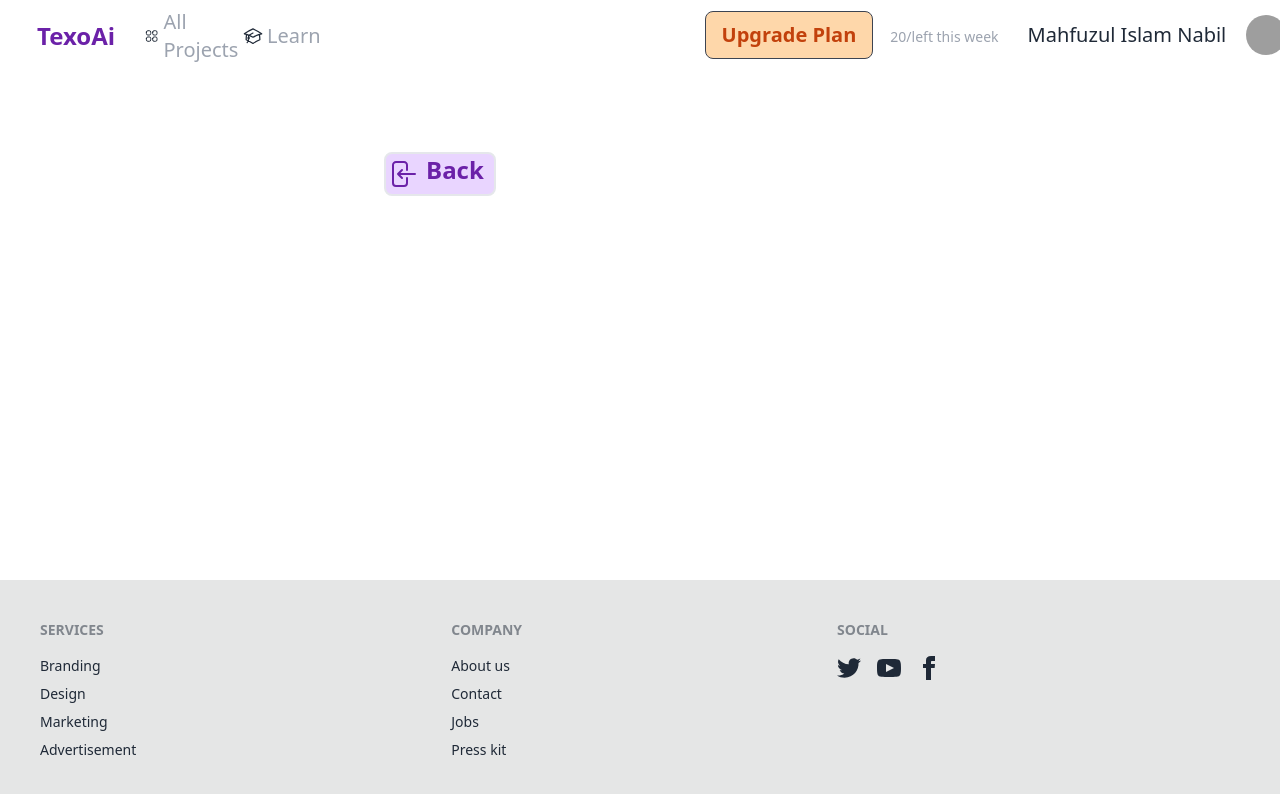
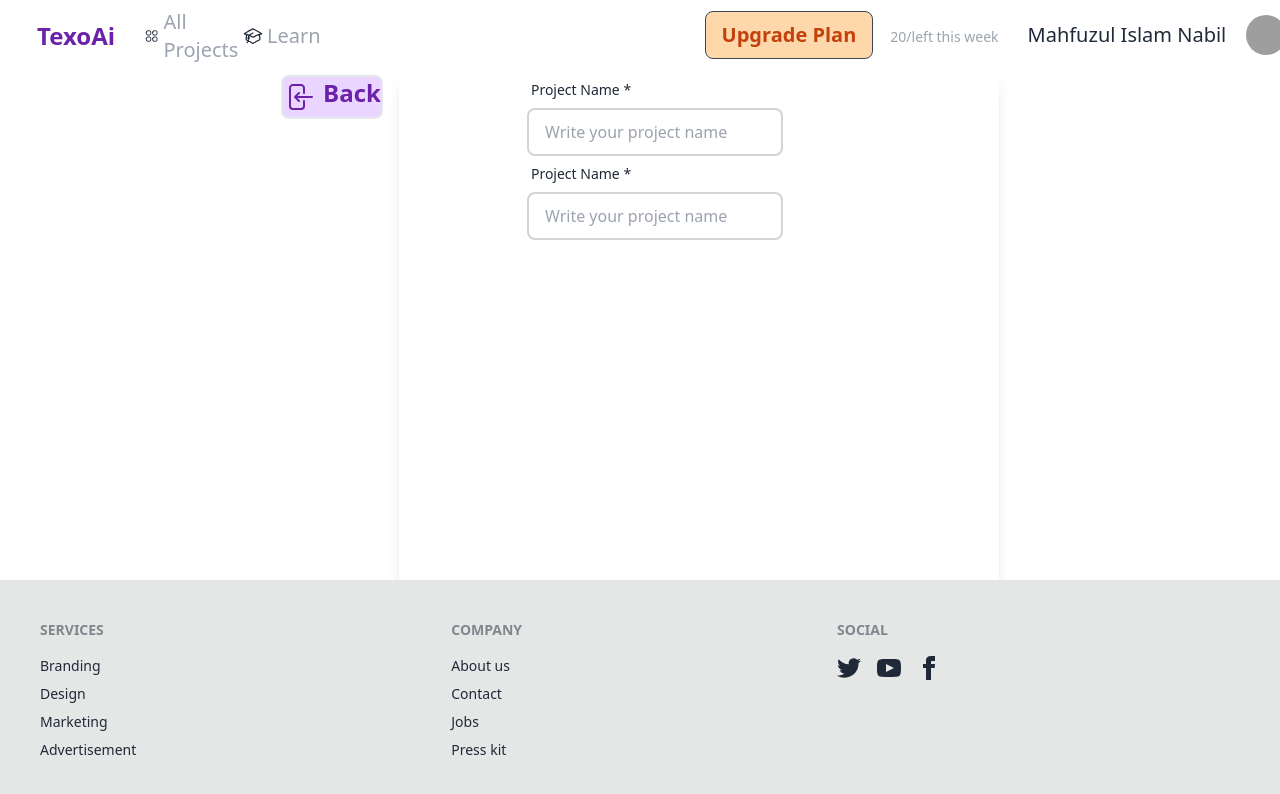
Before and after one commit to darkimpow/ai-writer-app-final, a React (Create React App) app: page /dashboard/prj-landing in a window 1280 px wide. Shown: the top 794 px of the page. Built offline with nearby package versions, Linux system fonts and the light colour scheme; grey boxes are pictures that could not be loaded.

Commit message:
created a form box which will contain teh given input fields needed

```diff
--- a/src/pages/LandingPage.js
+++ b/src/pages/LandingPage.js
@@ -2,18 +2,52 @@ import React from 'react';
 
 function LandingPage() {
     return (
-        <div className='pl-96 pt-20'>
-            <button className='border-2 rounded-lg font-bold text-purple-800 text-2xl bg-purple-200 w-28 flex inline'>
-                <svg xmlns="http://www.w3.org/2000/svg" fill="none" viewBox="0 0 24 24" strokeWidth="1.5"
-                     stroke="currentColor" className="w-10 h-10 pr-2">
-                    <path strokeLinecap="round" strokeLinejoin="round"
-                          d="M15.75 9V5.25A2.25 2.25 0 0013.5 3h-6a2.25 2.25 0 00-2.25 2.25v13.5A2.25 2.25 0 007.5 21h6a2.25 2.25 0 002.25-2.25V15M12 9l-3 3m0 0l3 3m-3-3h12.75"/>
-                </svg>
-                Back
-            </button>
+        <div className="flex justify-center items-center">
+            <div className='pb-[550px]'>
+                <button
+                    className="border-2 rounded-lg font-bold text-purple-800 text-2xl bg-purple-200 flex inline mr-4">
+                    <svg
+                        xmlns="http://www.w3.org/2000/svg"
+                        fill="none"
+                        viewBox="0 0 24 24"
+                        strokeWidth="1.5"
+                        stroke="currentColor"
+                        className="w-10 h-10 pr-2"
+                    >
+                        <path
+                            strokeLinecap="round"
+                            strokeLinejoin="round"
+                            d="M15.75 9V5.25A2.25 2.25 0 0013.5 3h-6a2.25 2.25 0 00-2.25 2.25v13.5A2.25 2.25 0 007.5 21h6a2.25 2.25 0 002.25-2.25V15M12 9l-3 3m0 0l3 3m-3-3h12.75"
+                        />
+                    </svg>
+                    Back
+                </button>
+            </div>
+            <div>
+                {/* The form section */}
+                <div className="w-[600px] h-[600px] bg-white shadow-lg rounded-lg  pl-32">
+                    <div className="form-control w-full max-w-xs flex flex-col">
+                        <label className="label">
+                            <span className="label-text">Project Name *</span>
+                        </label>
+                        <input type="text" placeholder="Write your project name"
+                               className="input input-bordered w-64 border-2"/>
+                    </div>
 
+                    {/*Language field*/}
+                    <div className="form-control w-full max-w-xs ">
+                        <label className="label">
+                            <span className="label-text">Project Name *</span>
+                        </label>
+                        <input type="text" placeholder="Write your project name"
+                               className="input input-bordered w-64 border-2"/>
+                    </div>
+                </div>
+
+            </div>
         </div>
     );
 }
 
+
 export default LandingPage;
```
